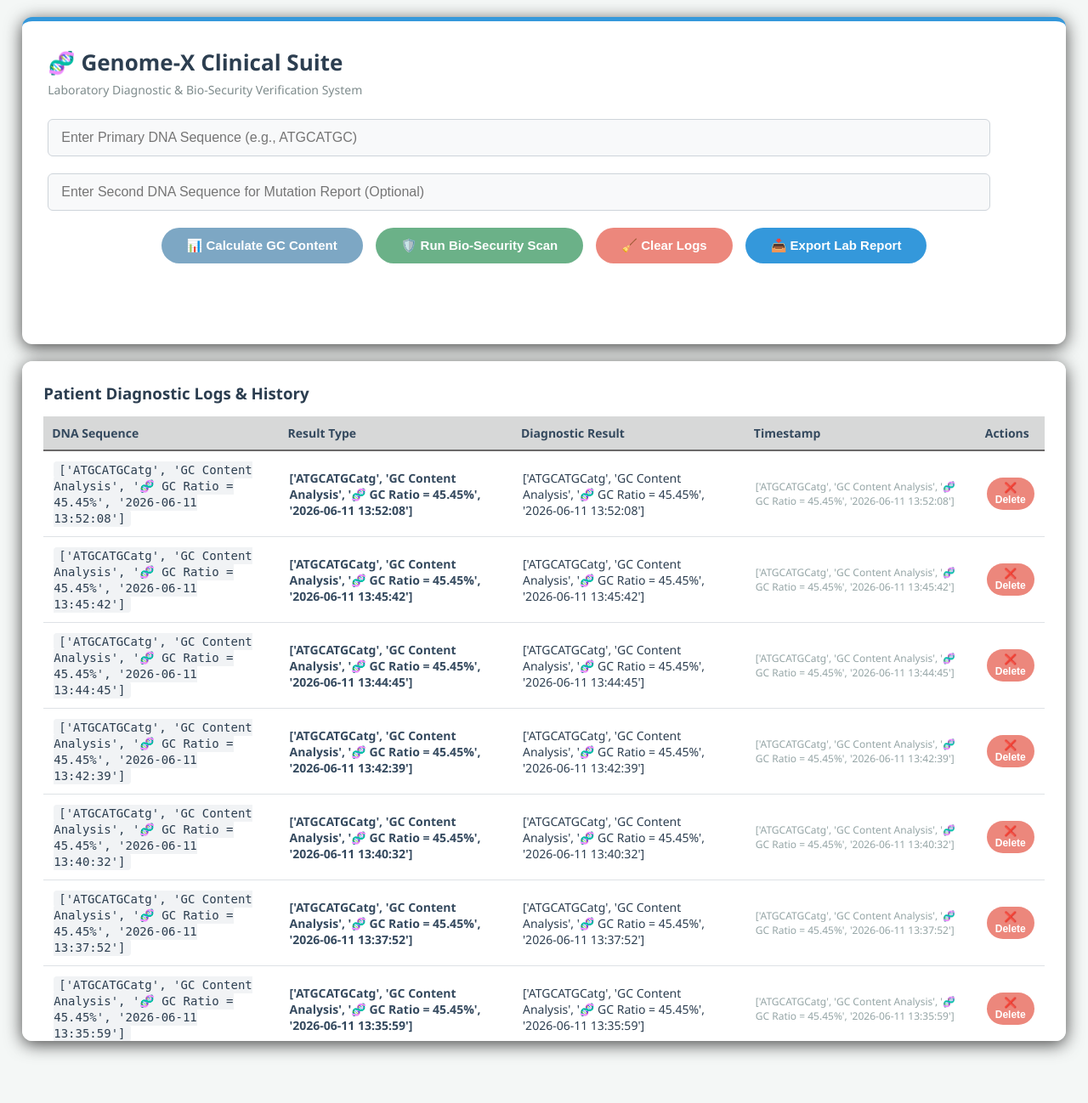
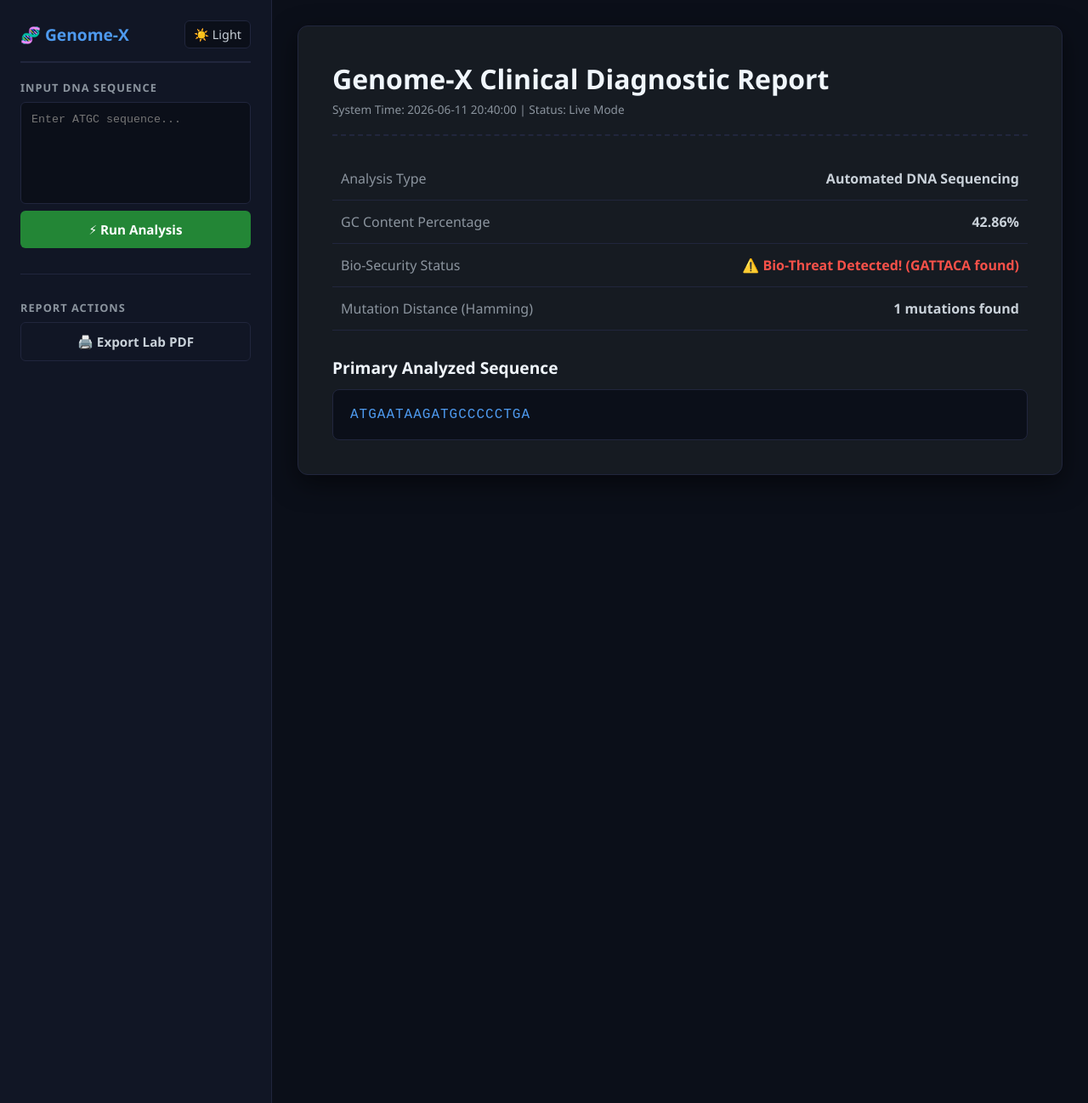
Before and after one commit to myworkspace4442-svg/genome-x-clinical-suite, a Flask app: page / in a window 1280 px wide. Shown: the whole page at 85% size. Run offline with Flask 3, Linux system fonts and the light colour scheme; data comes from the database, SQL or seed files in the repository; both versions use the stored data as it was after the commit.

Commit message:
Add Light/Dark mode and Wide layout

```diff
--- a/app.py
+++ b/app.py
@@ -1,3 +1,7 @@
+from flask import send_file  # send_file မရှိသေးရင် flask import ထဲမှာ ထည့်ပါ
+from report_generator import generate_clinical_pdf
+
+
 from flask import Flask, render_template, request
 from Core_Engine import GenomeXEngine
 # 🧹 လိုအပ်တဲ့ function များကို သေသေချာချာ import လုပ်ထားပါတယ်
@@ -90,3 +94,21 @@ def home():
 
 if __name__ == "__main__":
     app.run(debug=True)
+
+
+@app.route('/export_report', methods=['POST'])
+def export_report():
+    # ၁။ လက်ရှိ ဓာတ်ခွဲခန်းထဲမှာ စစ်ဆေးထားတဲ့ ရလဒ်တွေကို Form ထဲကနေ လှမ်းယူမယ်
+    dna_seq = request.form.get('dna_sequence', 'N/A')
+    gc_ratio = request.form.get('gc_ratio', '0.00%')
+    security_status = request.form.get('security_status', 'Unknown')
+    mutations = request.form.get('mutations', '0')
+
+    pdf_filename = "GenomeX_Lab_Report.pdf"
+
+    # ၂။ PDF ထုတ်ပေးမယ့် Function ကို လှမ်းခေါ်မယ်
+    generate_clinical_pdf(pdf_filename, dna_seq, gc_ratio,
+                          security_status, mutations)
+
+    # ၃။ ထွက်လာတဲ့ PDF ဖိုင်ကို အသုံးပြုသူရဲ့ စက်ထဲကို Download ချပေးလိုက်မယ်
+    return send_file(pdf_filename, as_attachment=True)
--- a/templates/index.html
+++ b/templates/index.html
@@ -3,258 +3,333 @@
 
 <head>
     <meta charset="UTF-8">
-    <title>Genome-X Clinical Dashboard</title>
+    <meta name="viewport" content="width=device-width, initial-scale=1.0">
+    <title>Genome-X Clinical Suite Pro</title>
     <style>
-        /* 🏥 Full Screen ဖြစ်အောင် တစ်ကိုယ်လုံးကို နေရာချခြင်း */
+        /* 🎨 CSS VARIABLES FOR LIGHT/DARK THEMES */
+        :root {
+            --bg-app: #0b0f19;
+            --bg-sidebar: #111625;
+            --bg-paper: #161b22;
+            --bg-input: #0b0f19;
+            --text-main: #c9d1d9;
+            --text-muted: #8b949e;
+            --text-heading: #f0f6fc;
+            --border-color: #21263d;
+            --primary-color: #238636;
+            --primary-hover: #2ea043;
+            --accent-color: #4e9aef;
+            --shadow: rgba(0, 0, 0, 0.5);
+        }
+
+        /* ☀️ LIGHT MODE OVERRIDES */
+        .light-mode {
+            --bg-app: #f4f6f9;
+            --bg-sidebar: #ffffff;
+            --bg-paper: #ffffff;
+            --bg-input: #f8fafc;
+            --text-main: #24292f;
+            --text-muted: #57606a;
+            --text-heading: #0969da;
+            --border-color: #d0d7de;
+            --primary-color: #1a7f37;
+            --primary-hover: #1f883d;
+            --accent-color: #0969da;
+            --shadow: rgba(140, 149, 159, 0.2);
+        }
+
+        /* 🏢 Global Setup */
+        * {
+            box-sizing: border-box;
+            margin: 0;
+            padding: 0;
+            font-family: 'Segoe UI', Tahoma, Geneva, Verdana, sans-serif;
+            transition: background-color 0.3s, color 0.3s, border-color 0.3s;
+        }
+
         body {
-            font-family: 'Segoe UI', Tahoma, Geneva, Verdana, sans-serif;
-            background-color: #f4f7f6;
-            color: #2c3e50;
-            margin: 0;
-            padding: 20px;
-            box-sizing: border-box;
+            background-color: var(--bg-app);
+            color: var(--text-main);
+            display: flex;
             height: 100vh;
-            /* Screen အပြည့် အမြင့် ယူမယ် */
+            width: 100vw;
+            overflow: hidden;
+        }
+
+        .app-container {
+            display: flex;
+            width: 100%;
+            height: 100%;
+        }
+
+        /* 🛠️ SIDEBAR TOOLS (ဘယ်ဘက် ကိရိယာအကွက်) */
+        .sidebar-tools {
+            width: 320px;
+            background-color: var(--bg-sidebar);
+            border-right: 1px solid var(--border-color);
+            padding: 24px;
             display: flex;
             flex-direction: column;
+            gap: 20px;
+            z-index: 10;
         }
 
-        /* 🖥️ Main Dashboard Container (ဘယ်ညာ Screen အပြည့်နီးပါး ဆွဲဆန့်ထားတယ်) */
-        .dashboard-container {
-            width: 99%;
-            max-width: 1800px;
-            /* Screen အကြီးကြီးတွေမှာပါ အပြည့်ဖြစ်အောင် */
-            margin: 0 auto;
-            background: #ffffff;
-            padding: 30px;
-            border-radius: 12px;
-            box-shadow: 0 4px 20px rgb(70, 70, 70);
-            border-top: 5px solid #3498db;
-            box-sizing: border-box;
-
+        .brand-section {
+            display: flex;
+            justify-content: space-between;
+            align-items: center;
+            border-bottom: 2px solid var(--border-color);
+            padding-bottom: 15px;
         }
 
-        h1 {
-            font-size: 26px;
-            color: #2c3e50;
-            margin: 0 0 5px 0;
+        .brand-title {
+            font-size: 1.2rem;
+            font-weight: bold;
+            color: var(--accent-color);
         }
 
-        .subtitle {
-            font-size: 14px;
-            color: #7f8c8d;
+        /* 🌓 Theme Toggle Button */
+        .theme-toggle-btn {
+            background: none;
+            border: 1px solid var(--border-color);
+            padding: 6px 10px;
+            border-radius: 6px;
+            cursor: pointer;
+            color: var(--text-main);
+            font-size: 0.9rem;
+            background-color: var(--bg-app);
+        }
+
+        .tool-group {
+            display: flex;
+            flex-direction: column;
+            gap: 8px;
+        }
+
+        .tool-label {
+            font-size: 0.8rem;
+            color: var(--text-muted);
+            text-transform: uppercase;
+            letter-spacing: 1px;
+            font-weight: 600;
+        }
+
+        textarea {
+            width: 100%;
+            height: 120px;
+            background-color: var(--bg-input);
+            border: 1px solid var(--border-color);
+            border-radius: 6px;
+            color: #4af626;
+            font-family: 'Courier New', monospace;
+            padding: 12px;
+            resize: none;
+        }
+
+        .light-mode textarea {
+            color: #1a7f37;
+        }
+
+        /* Light mode မှာ စာလုံးစိမ်းရောင်ကို အမြင်စိမ်းအောင် ညှိပေးတာ */
+
+        .btn {
+            width: 100%;
+            padding: 12px;
+            border: none;
+            border-radius: 6px;
+            font-weight: bold;
+            cursor: pointer;
+            display: flex;
+            align-items: center;
+            justify-content: center;
+            gap: 8px;
+            font-size: 0.95rem;
+        }
+
+        .btn-primary {
+            background-color: var(--primary-color);
+            color: white;
+        }
+
+        .btn-primary:hover {
+            background-color: var(--primary-hover);
+        }
+
+        .btn-secondary {
+            background-color: var(--bg-sidebar);
+            color: var(--text-main);
+            border: 1px solid var(--border-color);
+        }
+
+        .btn-secondary:hover {
+            background-color: var(--border-color);
+        }
+
+        /* 🖨️ WORKSPACE & FULL-WIDTH REPORT VIEWER (ညာဘက် အကျယ်ဆုံးမျက်နှာပြင်) */
+        .report-viewer {
+            flex: 1;
+            padding: 30px;
+            overflow-y: auto;
+            display: flex;
+            justify-content: center;
+            align-items: flex-start;
+        }
+
+        /* အကျယ်ဆုံး ဖြစ်သွားစေမယ့် Paper Card */
+        .report-paper {
+            width: 100%;
+            max-width: 1200px;
+            /* ⬅️ ဒီနေရာမှာ အကျယ်ကို ၁၂၀၀ ထိ ချဲ့လိုက်ပါတယ် */
+            background-color: var(--bg-paper);
+            border: 1px solid var(--border-color);
+            border-radius: 12px;
+            padding: 40px;
+            box-shadow: 0 10px 30px var(--shadow);
+        }
+
+        .report-header {
+            border-bottom: 2px dashed var(--border-color);
+            padding-bottom: 20px;
             margin-bottom: 25px;
         }
 
-        input[type="text"] {
-            width: 95%;
-            /* Input Box ကိုလည်း အကျယ်ကြီး လုပ်လိုက်တယ် */
-            padding: 12px 15px;
-            font-size: 16px;
-            margin-bottom: 20px;
-            border-radius: 6px;
-            border: 1px solid #ced4da;
-            background-color: #f8f9fa;
-            box-sizing: border-box;
+        .report-header h2 {
+            color: var(--text-heading);
+            font-size: 2rem;
         }
 
-        input[type="text"]:focus {
-            border-color: #3498db;
-            background-color: #fff;
-            outline: none;
-            box-shadow: 0 0 8px rgba(52, 152, 219, 0.2);
+        .timestamp {
+            color: var(--text-muted);
+            font-size: 0.85rem;
+            margin-top: 5px;
         }
 
-        .btn-group {
+        /* Diagnostics Data list */
+        .diagnostic-list {
             display: flex;
-            justify-content: center;
-            gap: 15px;
-            margin-bottom: 5px;
+            flex-direction: column;
+            margin-bottom: 30px;
         }
 
-        button {
-            padding: 12px 30px;
-            font-size: 15px;
-            font-weight: 600;
-            border-radius: 25px;
-            cursor: pointer;
-            transition: all 0.2s;
-            border: none;
+        .data-row {
+            display: flex;
+            justify-content: space-between;
+            padding: 14px 10px;
+            border-bottom: 1px solid var(--border-color);
         }
 
-        .btn-gc {
-            background-color: #7da7c4;
-            color: white;
+        .data-label {
+            color: var(--text-muted);
         }
 
-        .btn-gc:hover {
-            background-color: #2074ac;
+        .data-value {
+            font-weight: bold;
         }
 
-        .btn-scan {
-            background-color: #6bb188;
-            color: white;
+        .status-threat {
+            color: #f85149;
+            font-weight: bold;
         }
 
-        .btn-scan:hover {
-            background-color: #27ae60;
-        }
-
-        .btn-clear {
-            background-color: #ec877c;
-            color: white;
-        }
-
-        .btn-clear:hover {
-            background-color: #c0392b;
-        }
-
-        .result-box {
-            margin-top: 20px;
-            min-height: 45px;
-        }
-
-        .success-style {
-            color: #2c3e50;
-            background: #e8f4fd;
-            padding: 10px 25px;
-            border-left: 5px solid #3498db;
-            border-radius: 4px;
-            font-size: 16px;
-            display: inline-block;
-        }
-
-        .error-style {
-            color: #c0392b;
-            background: #fdf2f2;
-            padding: 10px 25px;
-            border-left: 5px solid #e74c3c;
-            border-radius: 4px;
-            font-size: 16px;
-            font-weight: bold;
-            display: inline-block;
-        }
-
-        /* 📜 သမိုင်းကြောင်းအကွက်ကို အပေါ်အောက် Scroll ဆွဲရအောင် ဖန်တီးခြင်း */
-        .history-container {
-            width: 99%;
-            max-width: 1800px;
-            margin: 20px auto 0 auto;
-            text-align: left;
-            background: white;
-            padding: 25px;
-            border-radius: 12px;
-            box-shadow: 0 4px 20px rgb(70, 70, 70);
-            box-sizing: border-box;
-            max-height: 800px;
-            overflow-y: auto;
-            position: relative;
-        }
-
-        .history-table {
-            width: 100%;
-            border-collapse: collapse;
-            margin-top: 15px;
-        }
-
-
-        .history-table th {
-            background-color: #d7d8d8;
-            color: #34495e;
-            padding: 10px;
-            border-bottom: 2px solid #6b6969;
-            font-size: 14px;
-
-            top: 0;
-            z-index: 1;
-            width: 25%;
-        }
-
-        .history-table td {
-            padding: 12px;
-            border-bottom: 1px solid #dee2e6;
-            color: #99b4cf;
-            font-size: 14px;
+        /* Sequence Viewer Code Block */
+        .sequence-block {
+            background-color: var(--bg-input);
+            border: 1px solid var(--border-color);
+            padding: 20px;
+            border-radius: 8px;
+            font-family: 'Courier New', monospace;
+            font-size: 1rem;
+            color: var(--accent-color);
+            word-break: break-all;
+            margin-top: 12px;
+            letter-spacing: 1px;
         }
     </style>
 </head>
 
 <body>
 
-    <div class="dashboard-container">
-        <h1>🧬 Genome-X Clinical Suite</h1>
-        <div class="subtitle">Laboratory Diagnostic & Bio-Security Verification System</div>
+    <div class="app-container">
 
-        <form method="POST">
-            <input type="text" name="dna_input" placeholder="Enter Primary DNA Sequence (e.g., ATGCATGC)"><br>
+        <aside class="sidebar-tools">
+            <div class="brand-section">
+                <div class="brand-title">🧬 Genome-X</div>
+                <button class="theme-toggle-btn" id="themeBtn" onclick="toggleTheme()">☀️ Light</button>
+            </div>
 
-            <input type="text" name="dna_input_2"
-                placeholder="Enter Second DNA Sequence for Mutation Report (Optional)"><br>
+            <form action="/analyze" method="POST" class="tool-group">
+                <span class="tool-label">Input DNA Sequence</span>
+                <textarea name="dna_sequence" placeholder="Enter ATGC sequence..."></textarea>
+                <button type="submit" class="btn btn-primary">⚡ Run Analysis</button>
+            </form>
 
-            <div class="btn-group">
-                <button type="submit" name="action" value="gc_content" class="btn-gc"
-                    onclick="document.getElementsByName('dna_input').required=true;">📊 Calculate GC
-                    Content</button>
-                <button type="submit" name="action" value="bio_scan" class="btn-scan"
-                    onclick="document.getElementsByName('dna_input').required=true;">🛡️ Run Bio-Security
-                    Scan</button>
+            <hr style="border: 0; border-top: 1px solid var(--border-color); margin: 10px 0;">
 
-                <button type="submit" name="action" value="clear_logs" class="btn-clear"
-                    onclick="document.getElementsByName('dna_input').required=false;">🧹 Clear Logs</button>
+            <div class="tool-group">
+                <span class="tool-label">Report Actions</span>
+                <form action="/export_report" method="POST">
+                    <input type="hidden" name="dna_sequence" value="ATGAATAAGATGCCCCCTGA">
+                    <input type="hidden" name="gc_ratio" value="42.86%">
+                    <input type="hidden" name="security_status" value="⚠️ Bio-Threat Detected!">
+                    <button type="submit" class="btn btn-secondary">🖨️ Export Lab PDF</button>
+                </form>
+            </div>
+        </aside>
 
-                <button type="submit" name="action" value="export_report"
-                    style="background-color: #3498db; color: white;"
-                    onclick="document.getElementsByName('dna_input').required=true;">📥 Export Lab
-                    Report</button>
+        <main class="report-viewer">
+            <div class="report-paper">
+
+                <div class="report-header">
+                    <h2>Genome-X Clinical Diagnostic Report</h2>
+                    <div class="timestamp">System Time: 2026-06-11 20:40:00 | Status: Live Mode</div>
+                </div>
+
+                <div class="diagnostic-list">
+                    <div class="data-row">
+                        <span class="data-label">Analysis Type</span>
+                        <span class="data-value">Automated DNA Sequencing</span>
+                    </div>
+                    <div class="data-row">
+                        <span class="data-label">GC Content Percentage</span>
+                        <span class="data-value">42.86%</span>
+                    </div>
+                    <div class="data-row">
+                        <span class="data-label">Bio-Security Status</span>
+                        <span class="data-value status-threat">⚠️ Bio-Threat Detected! (GATTACA found)</span>
+                    </div>
+                    <div class="data-row">
+                        <span class="data-label">Mutation Distance (Hamming)</span>
+                        <span class="data-value">1 mutations found</span>
+                    </div>
+                </div>
+
+                <div>
+                    <h3 style="color: var(--text-heading); font-size: 1.2rem;">Primary Analyzed Sequence</h3>
+                    <div class="sequence-block">
+                        ATGAATAAGATGCCCCCTGA
+                    </div>
+                </div>
+
             </div>
-        </form>
+        </main>
 
-        <div class="result-box">
-            {% if calculation_result is not none %}
-            {% if is_error %}
-            <div class="error-style">{{ calculation_result }}</div>
-            {% else %}
-            <div class="success-style">{{ calculation_result }}</div>
-            {% endif %}
-            {% endif %}
-        </div>
     </div>
 
-    <div class="history-container">
-        <h3 style="margin: 0; color: #2c3e50;"> Patient Diagnostic Logs & History</h3>
-        <table class="history-table">
-            <thead>
-                <tr>
-                    <th>DNA Sequence</th>
-                    <th>Result Type</th>
-                    <th>Diagnostic Result</th>
-                    <th>Timestamp</th>
-                    <th>Actions</th>
-                </tr>
-            </thead>
-            <tbody>
-                {% for row in history_list %}
-                <tr>
-                    <td><code
-                            style="background: #f1f3f5; padding: 2px 6px; border-radius: 4px; color: #2c3e50;">{{ row }}</code>
-                    </td>
-                    <td><strong style="color: #34495e;">{{ row }}</strong></td>
-                    <td style="color: #2c3e50;">{{ row }}</td>
-                    <td style="font-size: 12px; color: #95a5a6;">{{ row }}</td>
-                    <td>
-                        <form method="POST" style="margin:0;">
-                            <input type="hidden" name="row_id" value="{{ row }}">
+    <script>
+        function toggleTheme() {
+            const body = document.body;
+            const btn = document.getElementById('themeBtn');
 
-                            <button type="submit" name="action" value="delete_row" class="btn-clear"
-                                style="padding: 5px 10px; font-size: 12px;">❌ Delete</button>
-                        </form>
-                    </td>
-                </tr>
-                {% endfor %}
-            </tbody>
-        </table>
-    </div>
+            // light-mode class ရှိမရှိ စစ်ပြီး အဖွင့်အပိတ်လုပ်တာ
+            body.classList.toggle('light-mode');
 
+            if (body.classList.contains('light-mode')) {
+                btn.innerHTML = "🌙 Dark";
+            } else {
+                btn.innerHTML = "☀️ Light";
+            }
+        }
+    </script>
 </body>
 
 </html>
```
Also changed, not shown: clinical_result.txt (added, +20 -0 lines), genome_report.txt (added, +25 -0 lines), report_generator.py (added, +78 -0 lines), genome_x.db (added), 1 other file.
